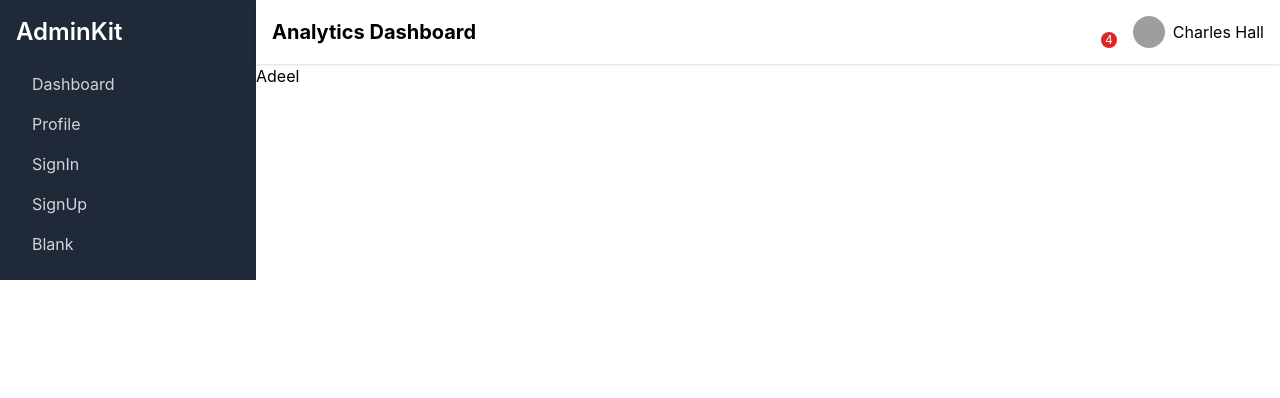
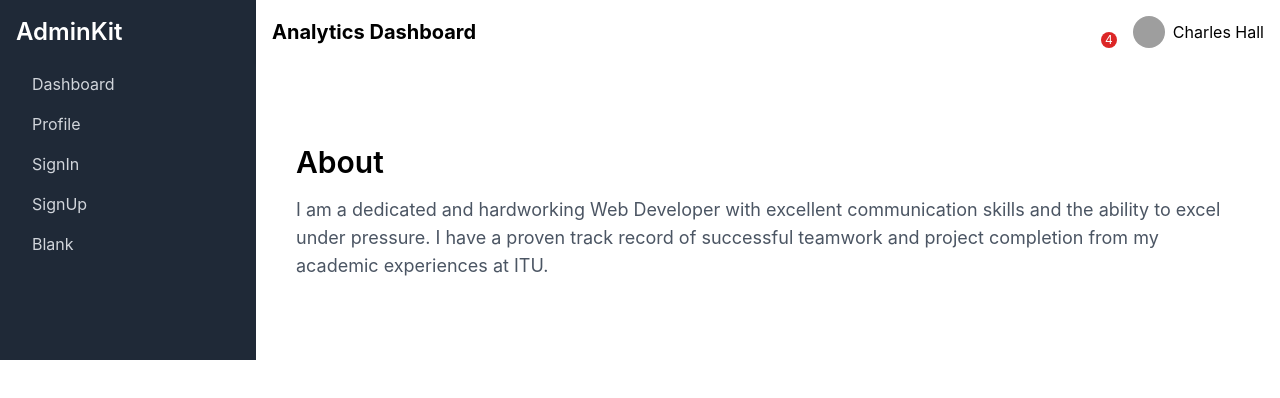
Before and after one commit to Adeel940/Assignment-2-BSCS21008, a React (Create React App) app: page /profile in a window 1280 px wide. Shown: the top 398 px of the page. Built offline with nearby package versions, Linux system fonts and the light colour scheme; grey boxes are pictures that could not be loaded.

Commit message:
add about and mainContent components

```diff
--- a/src/Dashboard.js
+++ b/src/Dashboard.js
@@ -9,7 +9,7 @@ import Latestprojects from './components/projects';
 const Dashboard = () => {
     return (
         <div className="flex">
-            <SideBar className="h-auto"/>
+            <SideBar className=""/>
             <div className="flex-1">
                 <NavBar/>
                 <div className="p-6 bg-gray-100">
--- /dev/null
+++ b/src/components/about.js
@@ -0,0 +1,16 @@
+import React from 'react';
+
+const About = () => {
+  return (
+    <section id="About" className="mb-5 md:mb-10 lg:mb-10">
+      <h2 className="text-xl md:text-3xl lg:text-3xl font-semibold mb-4">
+        <i className="fas fa-info-circle"></i> About
+      </h2>
+      <p className="text-sm md:text-lg lg:text-lg leading-relaxed text-gray-600 lang-section en">
+        I am a dedicated and hardworking Web Developer with excellent communication skills and the ability to excel under pressure. I have a proven track record of successful teamwork and project completion from my academic experiences at ITU.
+      </p>
+    </section>
+  );
+};
+
+export default About;
--- /dev/null
+++ b/src/components/mainContent.js
@@ -0,0 +1,29 @@
+import React from 'react';
+import About from './about';
+// import Skills from './Skills';
+// import Education from './Education';
+// import Experience from './Experience';
+// import Projects from './Projects';
+// import Hobbies from './Hobbies';
+// import Blogs from './Blogs';
+// import Feed from './Feed';
+// import Contact from './Contact';
+
+const MainContent = () => {
+  return (
+    <main className="flex-1 bg-white p-10 overflow-y-auto">
+      <section id="Home" className="text-center mb-5 md:mb-10 lg:mb-10"></section>
+      <About />
+      {/* <Skills />
+      <Education />
+      <Experience />
+      <Projects />
+      <Hobbies />
+      <Blogs />
+      <Feed />
+      <Contact /> */}
+    </main>
+  );
+};
+
+export default MainContent;
--- a/src/profile.js
+++ b/src/profile.js
@@ -2,6 +2,7 @@ import React from 'react';
 import DashboardCard from './components/DashboardCard';
 import NavBar from './components/navBar';
 import SideBar from './components/sideBar';
+import MainContent from './components/mainContent';
 
 const Profile = () => {
     return (
@@ -10,7 +11,7 @@ const Profile = () => {
             <div className="flex-1">
                 <NavBar/>
                 <div>
-                    <h1>Adeel</h1>
+                    <MainContent/>
                 </div>
             </div>
         </div>
```
Also changed, not shown: src/Assets/c2.jpg (added).
